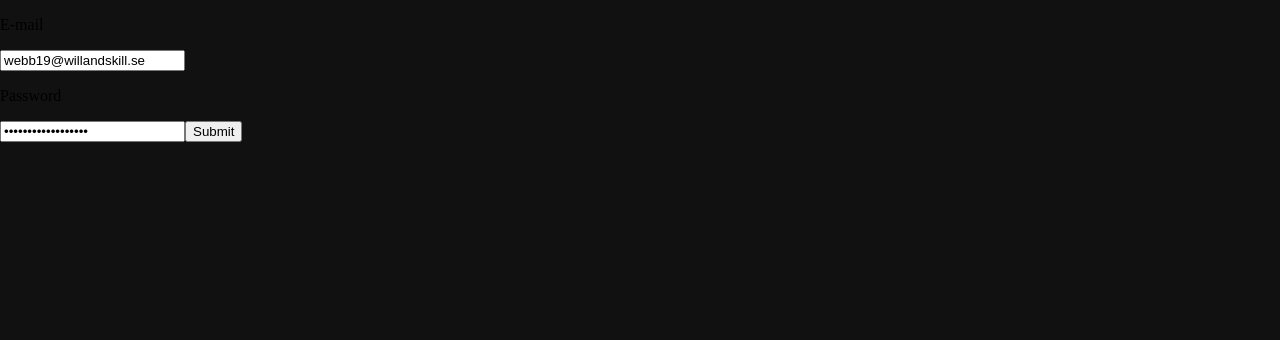
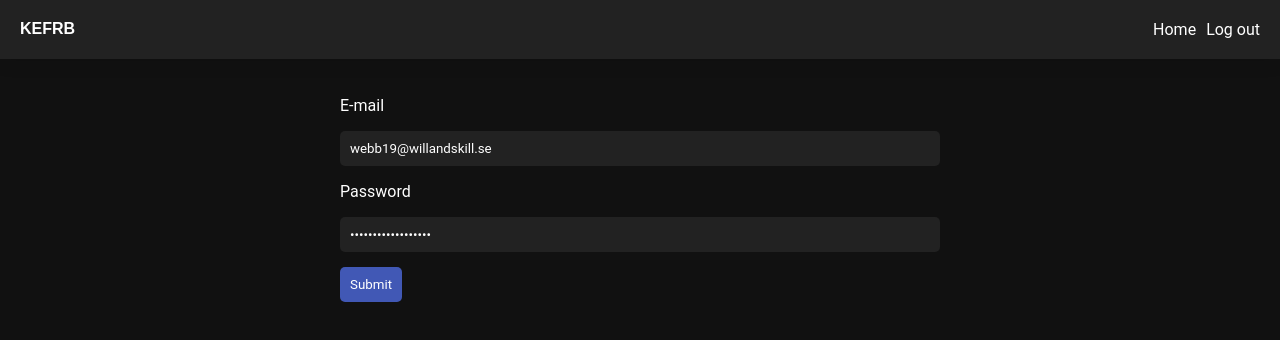
Before and after one commit to RickardPedersen/react-group-assignment, a React (Create React App) app: page / in a window 1280 px wide. Shown: the top 340 px of the page. Built offline with nearby package versions, Linux system fonts and the light colour scheme; no server answers.

Commit message:
added navbar and updated login page and input styles

```diff
--- a/src/App.js
+++ b/src/App.js
@@ -1,8 +1,11 @@
 import React, { useState, useEffect } from 'react'
-import { Route, Switch, useHistory } from 'react-router-dom'
+import { Route, Switch, useHistory, Link } from 'react-router-dom'
+
 import CustomerDetailPage from './pages/CustomerDetailPage'
 import HomePage from './pages/HomePage'
 import LoginPage from './pages/LoginPage'
+import Navbar from './components/Navbar'
+
 import { CustomerContext } from './contexts/CustomerContext'
 import { UserContext } from './contexts/UserContext'
 import UserKit from './data/UserKit'
@@ -27,6 +30,10 @@ function App() {
 
   return (
     <div>
+      <Navbar brand="KEFRB">
+        <Link to="/home">Home</Link>
+        <Link to="/">Log out</Link>
+      </Navbar>
       <Switch>
         <UserContext.Provider value={{currentToken, setCurrentToken}}>
           <Route exact path="/">
--- a/src/components/Navbar.jsx
+++ b/src/components/Navbar.jsx
@@ -1,5 +1,6 @@
 import React from "react";
 import styled from "styled-components/macro";
+import { TextStyle, HeadingStyle } from './partials/GeneralStyles';
 
 const StyledNav = styled.nav`
   position: fixed;
@@ -9,8 +10,7 @@ const StyledNav = styled.nav`
   display: grid;
   padding: 20px;
   box-shadow: 0 0 20px rgba(0, 0, 0, 0.15);
-  background: ${(props) => props.background};
-  color: ${(props) => props.text};
+  background: ${({theme}) => theme.colors.gray1};
   grid-template-columns: 1fr auto;
   z-index: 1000;
   box-sizing: border-box;
@@ -19,7 +19,7 @@ const StyledNav = styled.nav`
     font-weight: 500;
     grid-row: 1;
     grid-column: 1;
-    color: #fc0054;
+    ${HeadingStyle}
   }
 
   .links {
@@ -28,11 +28,11 @@ const StyledNav = styled.nav`
 
     a {
       text-decoration: none;
-      color: black;
+      ${TextStyle};
       margin-left: 10px;
 
       &::visited {
-        color: black;
+        ${TextStyle};
       }
     }
   }
--- a/src/components/partials/FormComponent.jsx
+++ b/src/components/partials/FormComponent.jsx
@@ -1,4 +1,5 @@
 import React, { useState } from 'react';
+import * as Styled from './GeneralStyles';
 
 export default function FormComponent(props) {
 	const { handleOnSubmit, children } = props;
@@ -10,7 +11,7 @@ export default function FormComponent(props) {
 			}}
 		>
 			{children}
-			<button type='submit'>Submit</button>
+			<Styled.Button margin="m 0 0 0" type='submit'>Submit</Styled.Button>
 		</form>
 	);
 }
--- a/src/components/partials/GeneralStyles.jsx
+++ b/src/components/partials/GeneralStyles.jsx
@@ -11,24 +11,23 @@ function fromTheme(themeProp, args, prefix) {
 
 function ifProp(prop, css) {
 	if(typeof prop !== 'undefined') {
-		console.log(css)
 		return css
 	}
 }
 
-const BackgroundColor = css`
+export const BackgroundColor = css`
 	${({ theme, background }) => {
 		return fromTheme(theme.colors, background, 'background: ');
 	}};
 `;
 
-const TextColor = css`
+export const TextColor = css`
 	${({ theme, color }) => {
 		return fromTheme(theme.colors, color, 'color: ');
 	}};
 `;
 
-const Flex = css`
+export const Flex = css`
 	${({ flex, direction, justify, align }) => {
 		const entries = [];
 		if (typeof flex !== 'undefined') {
@@ -47,7 +46,7 @@ const Flex = css`
 	}};
 `;
 
-const Sizing = css`
+export const Sizing = css`
 	${({ theme, padding }) => {
 		return fromTheme(theme.padding, padding, 'padding: ');
 	}};
@@ -87,14 +86,15 @@ const Sizing = css`
     }}
 `;
 
-const HeadingStyle = css`
+export const HeadingStyle = css`
 	font-family: ${({ theme }) => theme.fonts.heading};
+	font-weight: 800;
 	color: ${({ theme }) => theme.colors.white};
 	${TextColor};
 	${Sizing};
 `;
 
-const TextStyle = css`
+export const TextStyle = css`
 	font-family: ${({ theme }) => theme.fonts.text};
 	color: ${({ theme }) => theme.colors.white};
 	${TextColor};
@@ -187,3 +187,16 @@ export const Button = styled.button`
 		box-shadow: inset 0 0 5px rgba(0, 0, 0, 0.5);
 	}
 `;
+
+export const Input = styled.input`
+	width: 100%;
+	padding: ${({ theme }) => theme.padding.s};
+	background: ${({ theme }) => theme.colors.gray1};
+	border: none;
+	border-radius: ${({ theme }) => theme.borderRadius};
+
+	${TextStyle}
+	${BackgroundColor}
+	${TextColor}
+	${Sizing}
+`
--- a/src/components/partials/InputComponent.jsx
+++ b/src/components/partials/InputComponent.jsx
@@ -1,11 +1,12 @@
 import React from 'react';
+import * as Styled from './GeneralStyles';
 
 export default function InputComponent(props) {
 	const { type, name, value, handleOnChange, placeholder, label } = props;
 	return (
 		<>
-			{label && <p>{label}</p>}
-			<input
+			{label && <Styled.P>{label}</Styled.P>}
+			<Styled.Input
 				type={type ? type : 'text'}
 				name={name}
 				value={value}
--- a/src/components/partials/Modal.jsx
+++ b/src/components/partials/Modal.jsx
@@ -11,8 +11,9 @@ export default function Modal(props) {
                 flex
                 flex-direciton="column"
                 justify="center"
+                align="center"
                 padding="xxl"
-                background="rgba(0, 0, 0, 0.2)"
+                background="rgba(0, 0, 0, 0.5)"
                 fullscreen
             >
                 <Styled.Div
@@ -20,7 +21,8 @@ export default function Modal(props) {
                     flex
                     flex-direction="column"
                     justify="space-between"
-                    max-height="100%"
+                    maxHeight="100%"
+                    height="auto"
                     width={width || '800px'}
                     borderRadius="borderRadius"
                 >
--- a/src/pages/CustomerDetailPage.jsx
+++ b/src/pages/CustomerDetailPage.jsx
@@ -1,9 +1,10 @@
 import React, { useContext, useState, useEffect } from "react";
 import { useParams, useHistory } from "react-router-dom";
 import { CustomerContext } from "../contexts/CustomerContext";
-import { H3, P, Div, Button } from "../components/partials/GeneralStyles";
+import { H3, P, Div, Button, H1 } from "../components/partials/GeneralStyles";
 import Container from "../components/partials/Container";
 import CustomerKit from "./../data/CustomerKit";
+import Modal from "../components/partials/Modal";
 
 export default function CustomerDetailPage() {
   const { id } = useParams();
@@ -11,7 +12,13 @@ export default function CustomerDetailPage() {
 
   const { customerDataList } = useContext(CustomerContext);
   const [customer, setCustomer] = useState(null);
-  const [editModalOpen, setEditModalOpen] = useState(false)
+  const [editModalOpen, setEditModalOpen] = useState(false);
+
+  useEffect(() => {
+    const index = customerDataList.findIndex((customer) => customer.id == id);
+    setCustomer(customerDataList[index]);
+    console.log(index);
+  }, []);
 
   const handleDelete = () => {
     CustomerKit.deleteCustomer(id)
@@ -27,43 +34,72 @@ export default function CustomerDetailPage() {
     // render changes
   };
 
-  useEffect(() => {
-    const index = customerDataList.findIndex((customer) => customer.id == id);
-    setCustomer(customerDataList[index]);
-    console.log(index);
-  }, []);
+  const handleEditModalClose = () => {
+    setEditModalOpen(false);
+  };
+
+  const handleEditModalOpen = () => {
+    setEditModalOpen(true);
+  };
+
+  const renderDeleteEditButtons = () => {
+    return (
+      <Div flex>
+        <Button
+          onClick={handleDelete}
+          background="danger"
+          width="50%"
+          margin="0 xl 0 0"
+        >
+          Delete
+        </Button>
+
+        <Button onClick={handleEditModalOpen} background="success" width="50%">
+          Edit
+        </Button>
+      </Div>
+    );
+  };
+
+  const renderEditModal = () => {
+    return (
+      <Modal open={editModalOpen}>
+        <Div flex direction="column" width="100%" padding="m">
+          <H3 margin="0" padding="0 0 m 0">Edit Customer</H3>
+          <Div flex>
+            <Button
+              onClick={handleEditModalClose}
+              background="danger"
+              width="50%"
+              margin="0 m 0 0"
+            >
+              Cancel
+            </Button>
+
+            <Button onClick={handleEdit} background="success" width="50%">
+              Save
+            </Button>
+          </Div>
+        </Div>
+      </Modal>
+    );
+  };
 
   return (
     <Container>
       {customer && (
-        <Div background="gray1" padding="1em" borderRadius="borderRadius">
-          <H3>{customer.name}</H3>
+        <Div background="gray1" padding="xl" borderRadius="borderRadius">
+          <H3 margin="0 0 m 0">{customer.name}</H3>
 
           {Object.entries(customer).map((entry, index) => {
             if (typeof entry[1] == "string") {
               return <P key={index}>{`${entry[0]}: ${entry[1]}`}</P>;
             }
           })}
-
-
-        <Div flex>
-            <Button
-                onClick={handleDelete}
-                background="danger"
-                width="50%"
-                margin="0 m 0 0"
-            >Delete</Button>
-
-            <Button
-                onClick={handleEdit}
-                background="success"
-                width="50%"
-            >Edit</Button>
-          </Div>
+          {renderDeleteEditButtons()}
         </Div>
-
-
       )}
+      {renderEditModal()}
     </Container>
   );
 }
--- a/src/pages/LoginPage.jsx
+++ b/src/pages/LoginPage.jsx
@@ -1,8 +1,11 @@
 import React from 'react'
 import LoginForm from '../components/LoginForm'
+import Container from '../components/partials/Container'
 
 export default function LoginPage() {
      return (
-        <LoginForm />
+         <Container width="600px">
+             <LoginForm />
+         </Container>
     )
 }
```
